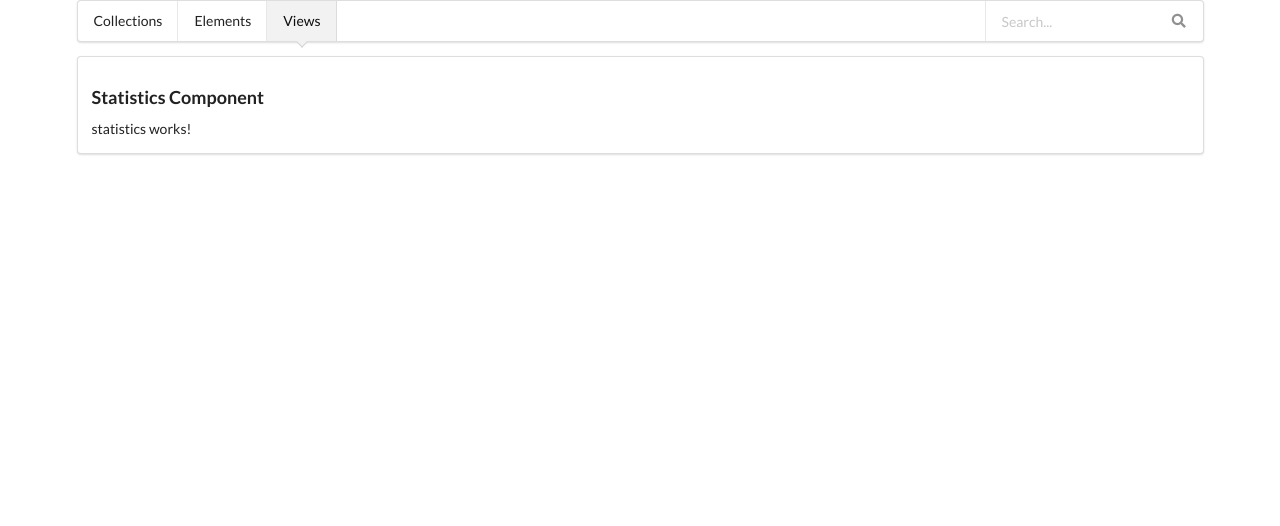
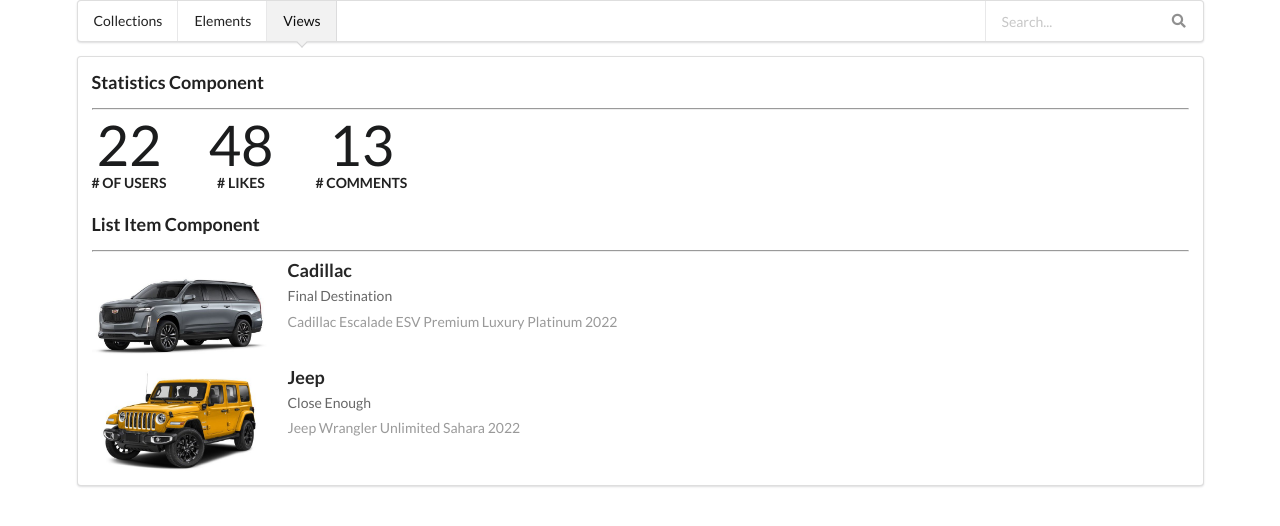
Before and after one commit to brjahanbani/compos, an Angular app: page /#/views in a window 1280 px wide. Shown: the top 526 px of the page. Built offline with nearby package versions, Linux system fonts and the light colour scheme.

Commit message:
Item List

```diff
--- a/src/app/shared/divider/divider.component.css
+++ b/src/app/shared/divider/divider.component.css
@@ -1,4 +1,5 @@
-h3{
-    margin-top: 15px;
+:host:not(:first-of-type){
+    margin-top: 20px;
     margin-bottom: 10px;
+    display: block;
 }
--- a/src/app/shared/divider/divider.component.html
+++ b/src/app/shared/divider/divider.component.html
@@ -1,3 +1,4 @@
 <h3>
   <ng-content></ng-content>
 </h3>
+<hr>
--- /dev/null
+++ b/src/app/views/item-list/item-list.component.html
@@ -0,0 +1,19 @@
+<div class="ui items">
+  <div *ngFor="let item of items" class="item">
+    <div class="image">
+      <img [src]="item.image">
+    </div>
+    <div class="content">
+      <a class="header">{{item.title}}</a>
+      <div class="meta">
+        <span>{{item.description}}</span>
+      </div>
+      <div class="description">
+        <p></p>
+      </div>
+      <div class="extra">
+        {{item.additional}}
+      </div>
+    </div>
+  </div>
+</div>
--- /dev/null
+++ b/src/app/views/item-list/item-list.component.ts
@@ -0,0 +1,13 @@
+import { Component, OnInit, Input } from '@angular/core';
+
+@Component({
+  selector: 'app-item-list',
+  templateUrl: './item-list.component.html',
+  styleUrls: ['./item-list.component.css'],
+})
+export class ItemListComponent implements OnInit {
+  @Input() items: any = [];
+  constructor() {}
+
+  ngOnInit(): void {}
+}
--- a/src/app/views/statistics/statistics.component.html
+++ b/src/app/views/statistics/statistics.component.html
@@ -1 +1,11 @@
-<p>statistics works!</p>
+<div class="ui statistics">
+  <div *ngFor="let stat of stats" class="statistic">
+    <div class="value">
+      {{stat.value}}
+    </div>
+    <div class="label">
+      {{stat.label}}
+    </div>
+  </div>
+
+</div>
--- a/src/app/views/views-home/views-home.component.html
+++ b/src/app/views/views-home/views-home.component.html
@@ -1,2 +1,4 @@
 <app-divider>Statistics Component</app-divider>
-<app-statistics></app-statistics>
+<app-statistics [stats]="stats"></app-statistics>
+<app-divider>List Item Component</app-divider>
+<app-item-list [items]="items"></app-item-list>
--- a/src/app/views/views-home/views-home.component.ts
+++ b/src/app/views/views-home/views-home.component.ts
@@ -3,13 +3,29 @@
 @Component({
   selector: 'app-views-home',
   templateUrl: './views-home.component.html',
-  styleUrls: ['./views-home.component.css']
+  styleUrls: ['./views-home.component.css'],
 })
 export class ViewsHomeComponent implements OnInit {
+  stats = [
+    { value: 22, label: '# of users' },
+    { value: 48, label: '# likes' },
+    { value: 13, label: '# comments' },
+  ];
+  items = [
+    {
+      image: 'assets/images/Cadillac.jpg',
+      title: 'Cadillac',
+      description: 'Final Destination',
+      additional: 'Cadillac Escalade ESV Premium Luxury Platinum 2022',
+    },
+    {
+      image: 'assets/images/Jeep.jpg',
+      title: 'Jeep',
+      description: 'Close Enough',
+      additional: 'Jeep Wrangler Unlimited Sahara 2022',
+    },
+  ];
+  constructor() {}
 
-  constructor() { }
-
-  ngOnInit(): void {
-  }
-
+  ngOnInit(): void {}
 }
--- a/src/app/views/views.module.ts
+++ b/src/app/views/views.module.ts
@@ -5,9 +5,10 @@
 import { ViewsHomeComponent } from './views-home/views-home.component';
 import { StatisticsComponent } from './statistics/statistics.component';
 import { SharedModule } from '../shared/shared.module';
+import { ItemListComponent } from './item-list/item-list.component';
 
 @NgModule({
-  declarations: [ViewsHomeComponent, StatisticsComponent],
+  declarations: [ViewsHomeComponent, StatisticsComponent, ItemListComponent],
   imports: [CommonModule, ViewsRoutingModule, SharedModule],
 })
 export class ViewsModule {}
```
Also changed, not shown: src/app/views/statistics/statistics.component.ts (+5 -6 lines), src/app/views/item-list/item-list.component.css (added), src/assets/images/Cadillac.jpg (added), src/assets/images/Jeep.jpg (added).
